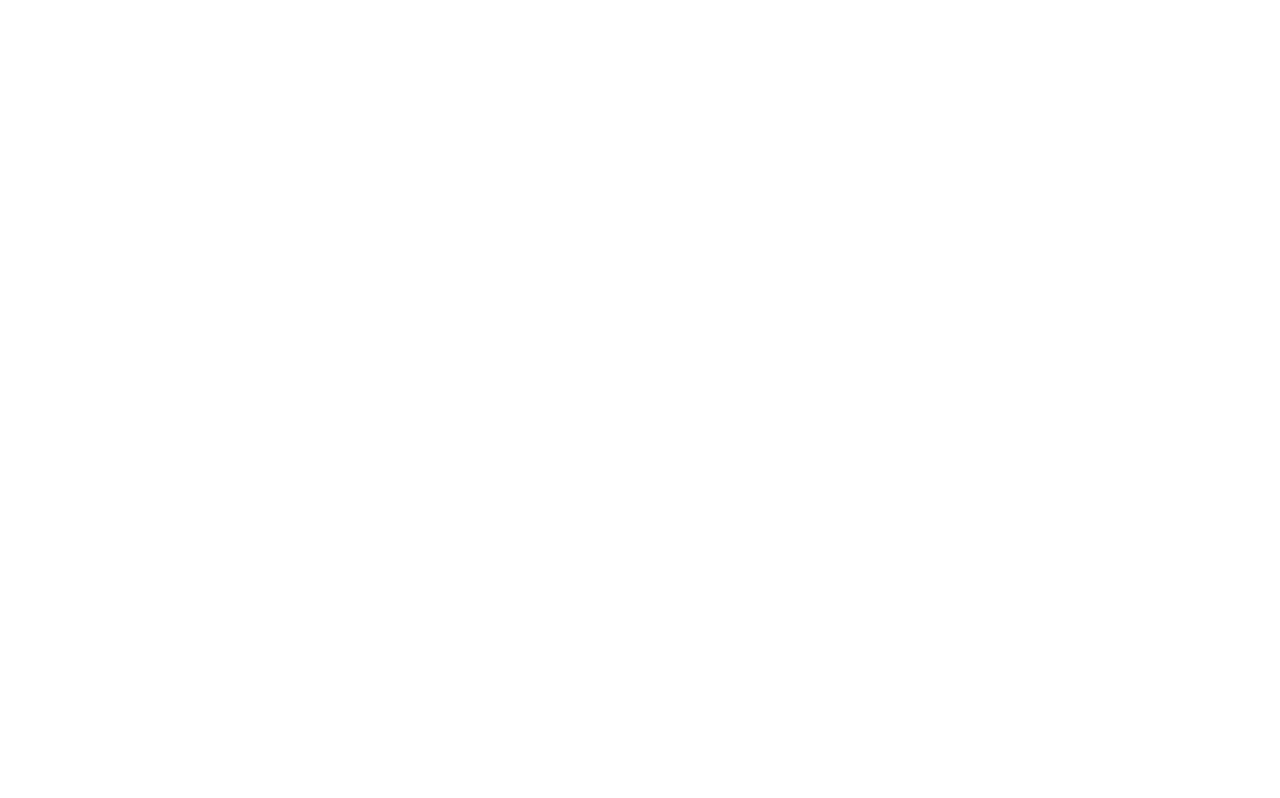
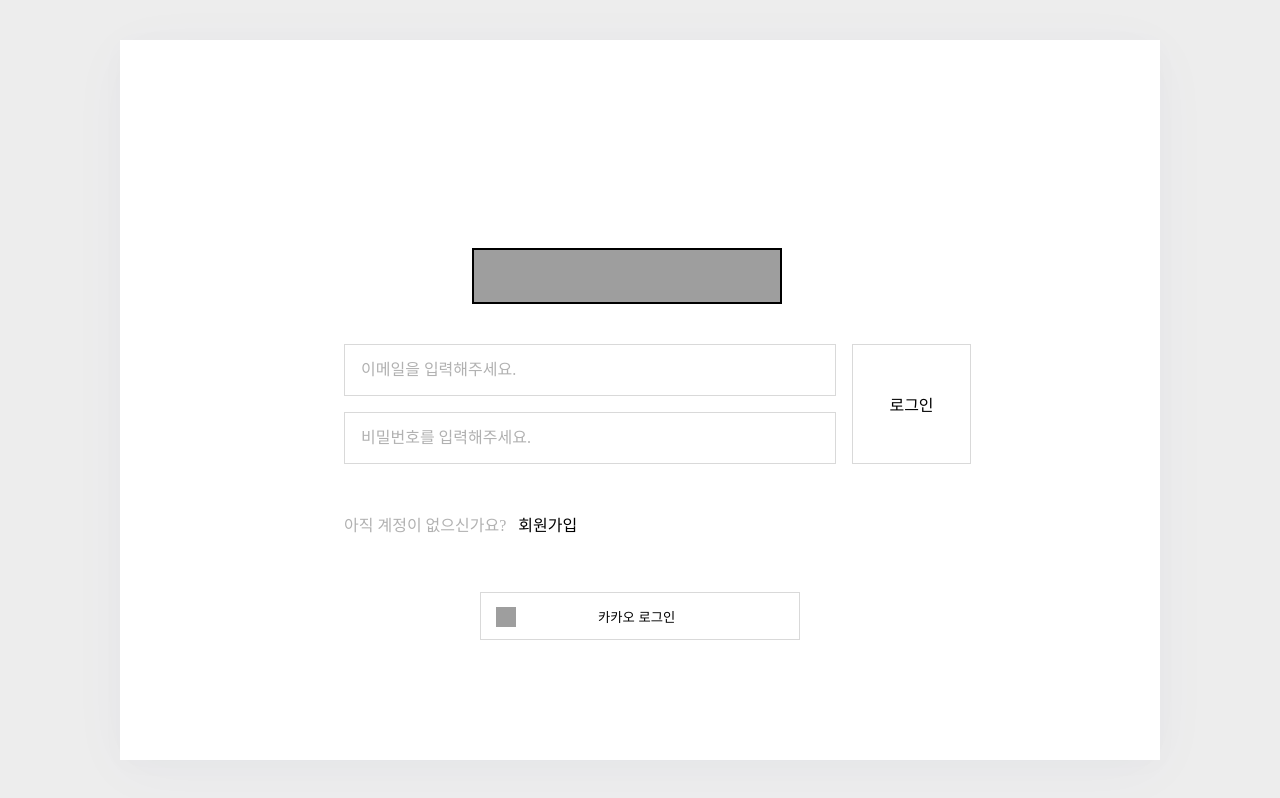
Before and after one commit to UMC-CARDIFY/Client-V1, a React (Vite) app: page /signin in a window 1280 px wide. Built offline with nearby package versions, Linux system fonts and the light colour scheme; grey boxes are pictures that could not be loaded.

Commit message:
chore: 로그인 화면 랩탑 사이즈 추가, 회원가입 화면 디자인 수정

```diff
--- a/src/pages/SignIn/index.jsx
+++ b/src/pages/SignIn/index.jsx
@@ -1,25 +1,15 @@
 import { useNavigate } from 'react-router-dom';
 import styled from 'styled-components';
-import { Desktop, Tablet } from '../../styles/MediaQuery';
+import { Desktop, Laptop, Tablet } from '../../styles/MediaQuery';
 
 const Body = styled.div`
-display: flex;
-width: 100vw;
-height: 100vh;
-
-justify-content: center;
-align-items: center;
-background: #EDEDED;
-    `;
-
-const TabletBody = styled.div`
 display: flex;
 width: 100vw;
 height: 100vh;
 justify-content: center;
 align-items: center;
 background: #EDEDED;
-`
+    `;
 
 const Container = styled.div`
 width: 72rem;
@@ -29,12 +19,14 @@ background: #FFF;
 box-shadow: 0px 4px 26.7px 0px rgba(0, 0, 0, 0.02), 0px 10px 60px 0px rgba(0, 74, 162, 0.03);
 `
 
-const TabletContainer = styled.div`
+const LaptopContainer = styled(Container)`
+width: 65rem;
+height: 45rem;
+`;
+
+const TabletContainer = styled(Container)`
 width: 61rem;
 height: 42.5rem;
-flex-shrink: 0;
-background: #FFF;
-box-shadow: 0px 4px 26.7px 0px rgba(0, 0, 0, 0.02), 0px 10px 60px 0px rgba(0, 74, 162, 0.03);
 `
 
 const Logo = styled.div`
@@ -43,7 +35,11 @@ height: 3.25rem;
 flex-shrink: 0;
 border: 2px solid #000;
 background: url(<path-to-image>) lightgray 50% / cover no-repeat;
-margin: 11.81rem 26.44rem 0 26.44rem;
+margin: 11.81rem 26.25rem 0 26.25rem;
+    `;
+
+    const LaptopLogo = styled(Logo)`
+    margin: 13rem 22rem 0 22rem;
     `;
 
 const TabletLogo = styled(Logo)`
@@ -57,8 +53,12 @@ const SignInBox = styled.div`
     margin-left: 18rem;
     `
 
-const TabletSignInBox = styled(SignInBox)`
+const LaptopSignInBox = styled(SignInBox)`
 margin-top: 2.5rem;
+margin-left: 14rem;
+`;
+
+const TabletSignInBox = styled(LaptopSignInBox)`
 margin-left: 12rem;
 `;
 
@@ -142,6 +142,11 @@ const SignUpDiv = styled.div`
     margin-left: 18rem;
     `;
 
+const LaptopSignUpDiv = styled(SignUpDiv)`
+margin-top: 2rem;
+margin-left: 14rem;
+`;
+
 const TabletSignUpDiv = styled(SignUpDiv)`
 margin-top: 2.12rem;
 margin-left: 12rem;
@@ -185,6 +190,10 @@ margin: 4rem 26rem 9.5rem 26rem;
 &:hover {
     cursor: pointer;
     }
+    `;
+
+    const LaptopKakaoSignInButton = styled(KakaoSignInButton)`
+    margin: 2.5rem 22.5rem 9.5rem 22.5rem;
     `;
 
 const TabletKakaoSignInButton = styled(KakaoSignInButton)`
@@ -234,8 +243,31 @@ height: var(--line-height-2xs, 1.25rem);
         </Body>
         </Desktop>
 
+        <Laptop>
+        <Body>
+        <LaptopContainer>
+            <LaptopLogo></LaptopLogo>
+            <LaptopSignInBox>
+            <InputBox>
+            <TabletInput placeholder='이메일을 입력해주세요.' />
+            <TabletPasswordInput type='password' placeholder='비밀번호를 입력해주세요.' />
+            </InputBox>
+            <SignInButton onClick={()=>handleSignIn()}>로그인</SignInButton>
+            </LaptopSignInBox>
+
+            <LaptopSignUpDiv>
+                <SignUpText>아직 계정이 없으신가요?</SignUpText>
+                <SignUpLink onClick={()=>navigate('/signup')}>회원가입</SignUpLink>
+            </LaptopSignUpDiv>
+
+            <LaptopKakaoSignInButton> <KakaoLogo></KakaoLogo>
+                카카오 로그인</LaptopKakaoSignInButton>
+        </LaptopContainer>
+        </Body>
+        </Laptop>
+
         <Tablet>
-        <TabletBody>
+        <Body>
         <TabletContainer>
             <TabletLogo></TabletLogo>
             <TabletSignInBox>
@@ -254,7 +286,7 @@ height: var(--line-height-2xs, 1.25rem);
             <TabletKakaoSignInButton> <KakaoLogo></KakaoLogo>
                 카카오 로그인</TabletKakaoSignInButton>
         </TabletContainer>
-        </TabletBody>
+        </Body>
         </Tablet>
         </>
     )
--- a/src/pages/SignUp/index.jsx
+++ b/src/pages/SignUp/index.jsx
@@ -37,10 +37,8 @@ position: relative;
 `;
 
 const LaptopSignUpBox = styled(SignUpBox)`
-margin:  6rem 16rem 0 16rem;
+margin: 6rem 16rem 0 16rem;
 `;
-
-
 const TabletSignUpBox = styled(SignUpBox)`
 margin: 4rem 16rem 0 16rem;
 `;
@@ -111,13 +109,13 @@ const PWeye = styled.div`
     display: flex;
     position: absolute;
     right: 1rem;
-    top: 17.7rem;
+    top: 17.5rem;
     `;
 const PWCheckeye = styled.div`
     display: flex;
     position: absolute;
     right: 1rem;
-    top: 24.9rem;
+    top: 24.6rem;
     `;
 
 const ShowEye = styled(AiFillEye)`
@@ -267,7 +265,7 @@ export const SignUp = () => {
             <InputText>비밀번호 확인 *</InputText>
             <LaptopPasswordCheckInput type={passwordCheckVisible? "text" : "password"} placeholder="비밀번호 확인">
             </LaptopPasswordCheckInput>
-            {passwordCheckVisible? <PWCheckeye><ShowEye onClick={()=>clickPasswordCheckVisible()}/></PWCheckeye> :
+            {passwordCheckVisible?  <PWCheckeye><ShowEye onClick={()=>clickPasswordCheckVisible()}/></PWCheckeye> :
             <PWCheckeye><HiddenEye onClick={()=>clickPasswordCheckVisible()}/></PWCheckeye>
             }
                         <SignUpDiv>
```
